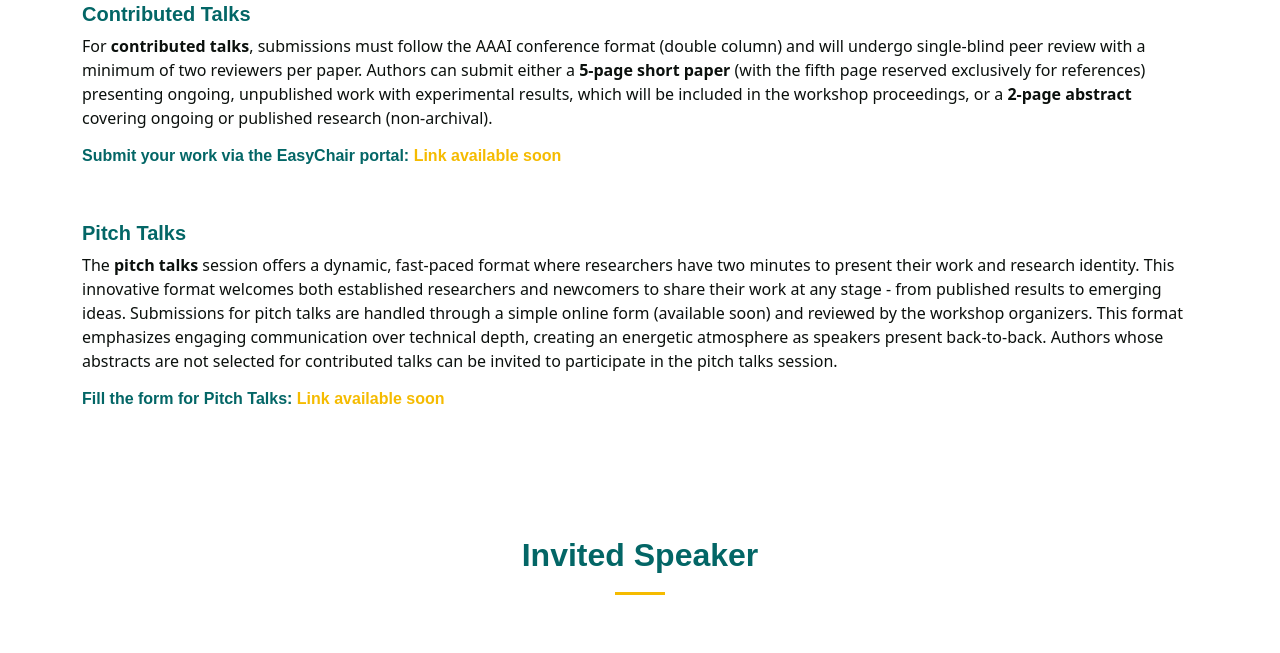
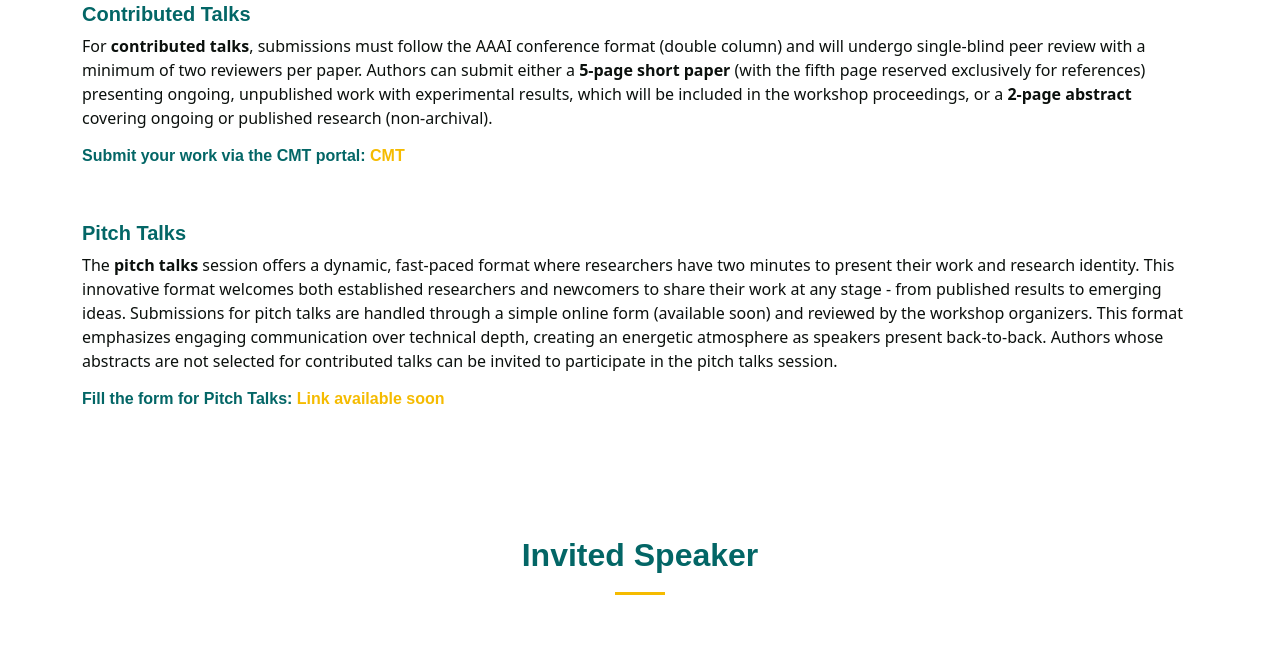
Before and after one commit to detox-workshop/website.github.io, a plain HTML site: page index.html in a window 1280 px wide. Shown: the part 1751-2404 px from the top of the page. Drawn offline with Linux system fonts and the light colour scheme.

Commit message:
cmt link

```diff
--- a/index.html
+++ b/index.html
@@ -177,8 +177,8 @@
              covering ongoing or published research (non-archival).</p>
 
 
-              <h6><b>Submit your work via the EasyChair portal: <a
-                    href="">Link available soon</a></b>
+              <h6><b>Submit your work via the CMT portal: <a
+                    href="https://cmt3.research.microsoft.com/DETOX2025/Submission/Index">CMT</a></b>
               </h6>
 
             <br><br>
```
